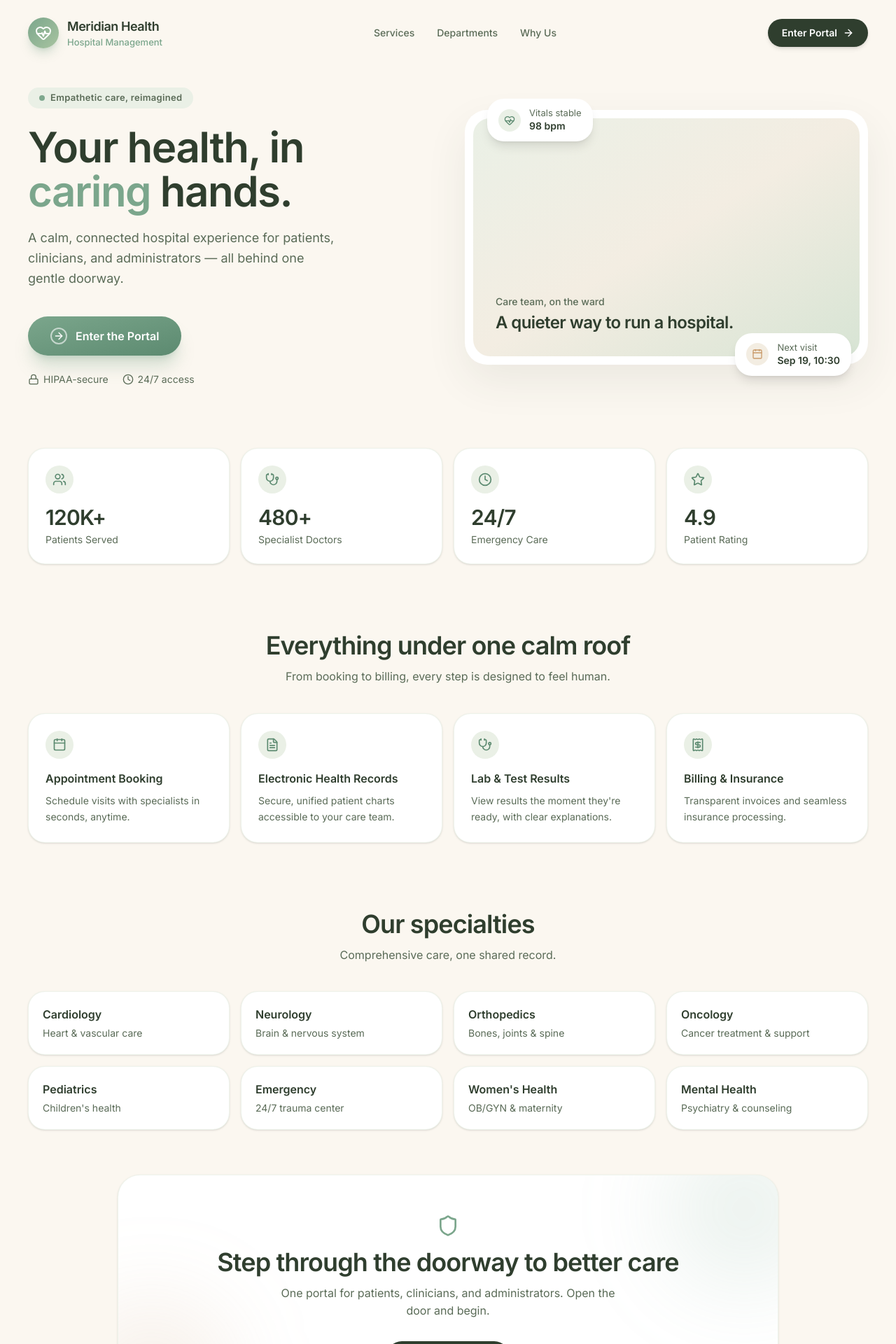
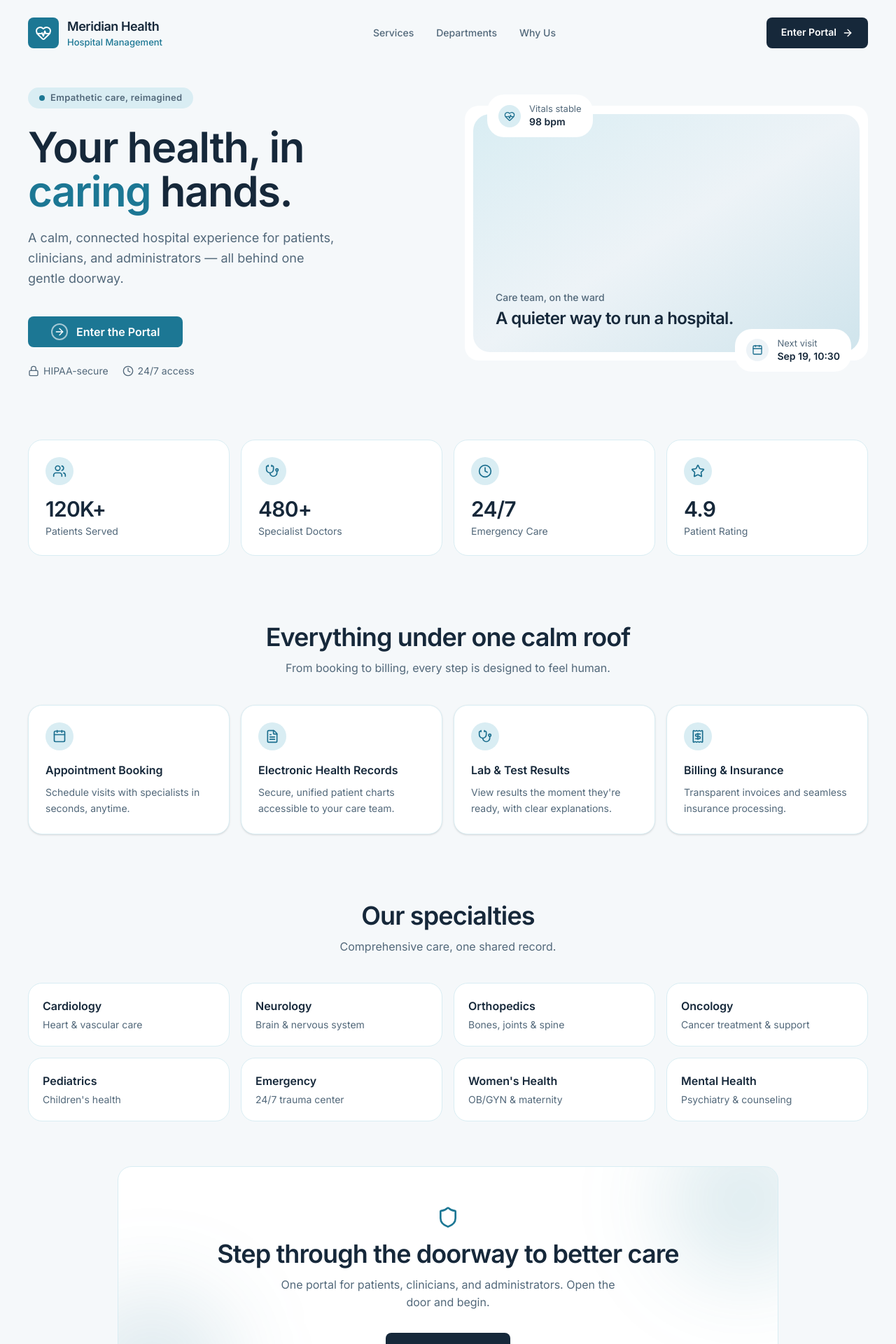
Before and after one commit to Salar11111/HMS-01, a Next.js app in the folder hms-portal/: page / in a window 1280 px wide. Shown: the top 1920 px of the page at 70% size. Built offline with nearby package versions, Linux system fonts and the light colour scheme; a web font is replaced by a local one.

Commit message:
style: enhance UI with a consistent design system

```diff
--- a/hms-portal/src/app/page.tsx
+++ b/hms-portal/src/app/page.tsx
@@ -3,7 +3,6 @@
 import Link from "next/link"
 import { useRouter } from "next/navigation"
 import { useCallback, useState } from "react"
-import { motion } from "framer-motion"
 import {
   ArrowRight,
   Calendar,
@@ -59,29 +58,29 @@ export default function LandingPage() {
   }
 
   return (
-    <div className="min-h-screen bg-[#FBF7F0] text-[#2F3E2E] overflow-hidden relative">
+    <div className="min-h-screen bg-[#F5F8FA] text-[#16283A] overflow-hidden relative">
       <PortalTransition isOpen={portalOpen} onComplete={finishEnter} />
 
-      <nav className="relative z-10 max-w-7xl mx-auto px-6 lg:px-10 py-6 flex items-center justify-between">
-        <Link href="/" className="flex items-center gap-3">
-          <span className="w-11 h-11 rounded-2xl bg-gradient-to-br from-[#7BA68C] to-[#A8C4A0] flex items-center justify-center shadow-lg shadow-[#7BA68C]/30 text-white">
-            <HeartPulse className="w-6 h-6" />
+      <nav className="relative z-10 max-w-7xl mx-auto px-4 py-5 sm:px-6 lg:px-10 lg:py-6 flex items-center justify-between gap-3">
+        <Link href="/" className="flex items-center gap-2 sm:gap-3 shrink-0">
+          <span className="w-10 h-10 sm:w-11 sm:h-11 rounded-[var(--r-btn)] bg-[#1C7794] flex items-center justify-center text-white shrink-0">
+            <HeartPulse className="w-5 h-5 sm:w-6 sm:h-6" />
           </span>
           <span className="leading-tight">
-            <span className="block font-semibold text-lg tracking-tight">Meridian Health</span>
-            <span className="block text-xs text-[#7BA68C] font-medium">Hospital Management</span>
+            <span className="block font-semibold text-base sm:text-lg tracking-tight whitespace-nowrap">Meridian Health</span>
+            <span className="hidden sm:block text-xs text-[#1C7794] font-medium">Hospital Management</span>
           </span>
         </Link>
-        <div className="hidden md:flex items-center gap-8 text-sm font-medium text-[#5A6B57]">
-          <a href="#services" className="hover:text-[#2F3E2E] transition-colors">Services</a>
-          <a href="#departments" className="hover:text-[#2F3E2E] transition-colors">Departments</a>
-          <a href="#about" className="hover:text-[#2F3E2E] transition-colors">Why Us</a>
+        <div className="hidden md:flex items-center gap-8 text-sm font-medium text-[#52687A]">
+          <a href="#services" className="hover:text-[#16283A] transition-colors">Services</a>
+          <a href="#departments" className="hover:text-[#16283A] transition-colors">Departments</a>
+          <a href="#about" className="hover:text-[#16283A] transition-colors">Why Us</a>
         </div>
         <button
           type="button"
           onClick={handleEnterPortal}
           disabled={portalOpen}
-          className="inline-flex items-center gap-2 px-5 py-2.5 rounded-full bg-[#2F3E2E] text-white text-sm font-semibold hover:bg-[#3D523B] transition-colors shadow-md disabled:pointer-events-none"
+          className="inline-flex items-center gap-2 clay-button px-5 bg-[#16283A] text-white text-sm font-semibold hover:bg-[#175F79] disabled:pointer-events-none"
         >
           Enter Portal
           <ArrowRight className="w-4 h-4" />
@@ -91,79 +90,74 @@ export default function LandingPage() {
       <main>
         <section className="max-w-7xl mx-auto px-6 lg:px-10 pt-8 pb-6 grid lg:grid-cols-2 gap-12 items-center">
           <div>
-            <span className="inline-flex items-center gap-2 px-4 py-1.5 rounded-full bg-[#EAF0E6] text-[#5A6B57] text-xs font-semibold tracking-wide">
-              <span className="w-2 h-2 rounded-full bg-[#7BA68C] animate-pulse" />
+            <span className="inline-flex items-center gap-2 px-4 py-1.5 rounded-full bg-[#D9EDF3] text-[#52687A] text-xs font-semibold tracking-wide">
+              <span className="w-2 h-2 rounded-full bg-[#1C7794]" />
               Empathetic care, reimagined
             </span>
             <h1 className="mt-6 text-5xl md:text-6xl font-semibold tracking-tight leading-[1.05] text-balance">
-              Your health, in <span className="text-[#7BA68C]">caring</span> hands.
+              Your health, in <span className="text-[#1C7794]">caring</span> hands.
             </h1>
-            <p className="mt-5 text-lg text-[#5A6B57] max-w-md leading-relaxed">
+            <p className="mt-5 text-lg text-[#52687A] max-w-md leading-relaxed">
               A calm, connected hospital experience for patients, clinicians, and administrators — all behind one gentle doorway.
             </p>
             <button
               type="button"
               onClick={handleEnterPortal}
               disabled={portalOpen}
-              className="group mt-10 inline-flex items-center gap-3 px-8 py-4 rounded-full bg-gradient-to-br from-[#7BA68C] to-[#5C8A70] text-white text-base font-semibold shadow-xl shadow-[#7BA68C]/30 hover:shadow-2xl hover:shadow-[#7BA68C]/40 hover:-translate-y-0.5 transition-all disabled:pointer-events-none"
+              className="group mt-10 inline-flex items-center gap-3 clay-button px-8 bg-[#1C7794] text-white text-base font-semibold disabled:pointer-events-none"
             >
               <span className="relative flex items-center justify-center w-6 h-6">
-                <span className="absolute inset-0 rounded-full border-2 border-white/60 group-hover:scale-125 transition-transform" />
+                <span className="absolute inset-0 rounded-full border-2 border-white/60 group-hover:scale-110 transition-transform" />
                 <ArrowRight className="w-4 h-4 relative z-10 group-hover:translate-x-0.5 transition-transform" />
               </span>
               Enter the Portal
             </button>
-            <div className="mt-6 flex items-center gap-5 text-sm text-[#5A6B57]">
+            <div className="mt-6 flex items-center gap-5 text-sm text-[#52687A]">
               <span className="inline-flex items-center gap-1.5"><Lock className="w-4 h-4" /> HIPAA-secure</span>
               <span className="inline-flex items-center gap-1.5"><Clock className="w-4 h-4" /> 24/7 access</span>
             </div>
           </div>
 
-          <motion.div
-            initial={{ opacity: 0, y: 16 }}
-            animate={{ opacity: 1, y: 0 }}
-            transition={{ duration: 0.6 }}
-            className="relative"
-          >
-            <div className="rounded-[2rem] bg-white p-3 shadow-[0_24px_60px_rgba(47,62,46,0.08)]">
-              <div className="relative h-[340px] rounded-[1.5rem] overflow-hidden bg-gradient-to-br from-[#EAF0E6] via-[#F3EDE2] to-[#d7e4d4]">
+          <div className="relative">
+            <div className="rounded-[var(--r-lg)] bg-white p-3 shadow-card">
+              <div className="relative h-[340px] rounded-[1.5rem] overflow-hidden bg-gradient-to-br from-[#D9EDF3] via-[#EDF3F7] to-[#cfe4ec]">
                 <div className="absolute inset-0 flex items-end p-8">
                   <div>
-                    <p className="text-sm font-medium text-[#5A6B57]">Care team, on the ward</p>
+                    <p className="text-sm font-medium text-[#52687A]">Care team, on the ward</p>
                     <p className="text-2xl font-semibold tracking-tight mt-1">A quieter way to run a hospital.</p>
                   </div>
                 </div>
               </div>
             </div>
-            <div className="absolute -top-4 left-8 bg-white rounded-2xl shadow-lg px-4 py-3 flex items-center gap-3">
-              <span className="w-8 h-8 rounded-xl bg-[#EAF0E6] flex items-center justify-center">
-                <HeartPulse className="w-4 h-4 text-[#5C8A70]" />
+            <div className="absolute -top-4 left-8 bg-white rounded-2xl shadow-card px-4 py-3 flex items-center gap-3">
+              <span className="w-8 h-8 rounded-xl bg-[#D9EDF3] flex items-center justify-center">
+                <HeartPulse className="w-4 h-4 text-[#1C6F8F]" />
               </span>
               <span>
-                <span className="block text-xs text-[#5A6B57]">Vitals stable</span>
+                <span className="block text-xs text-[#52687A]">Vitals stable</span>
                 <span className="block text-sm font-semibold">98 bpm</span>
               </span>
             </div>
-            <div className="absolute -bottom-4 right-6 bg-white rounded-2xl shadow-lg px-4 py-3 flex items-center gap-3">
-              <span className="w-8 h-8 rounded-xl bg-[#F3EDE2] flex items-center justify-center">
-                <Calendar className="w-4 h-4 text-[#C99A6A]" />
+            <div className="absolute -bottom-4 right-6 bg-white rounded-2xl shadow-card px-4 py-3 flex items-center gap-3">
+              <span className="w-8 h-8 rounded-xl bg-[#EDF3F7] flex items-center justify-center">
+                <Calendar className="w-4 h-4 text-[#1C6F8F]" />
               </span>
               <span>
-                <span className="block text-xs text-[#5A6B57]">Next visit</span>
+                <span className="block text-xs text-[#52687A]">Next visit</span>
                 <span className="block text-sm font-semibold">Sep 19, 10:30</span>
               </span>
             </div>
-          </motion.div>
+          </div>
         </section>
 
         <section id="stats" className="max-w-7xl mx-auto px-6 lg:px-10 py-16 grid sm:grid-cols-2 lg:grid-cols-4 gap-4">
           {stats.map((stat) => (
-            <div key={stat.label} className="bg-white rounded-3xl p-6 shadow-sm border border-[#EAF0E6]/80">
-              <span className="w-10 h-10 rounded-2xl bg-[#EAF0E6] flex items-center justify-center mb-4 text-[#5C8A70]">
+            <div key={stat.label} className="bg-white rounded-[var(--r-lg)] p-6 border border-[#D9EDF3]">
+              <span className="w-10 h-10 rounded-2xl bg-[#D9EDF3] flex items-center justify-center mb-4 text-[#1C6F8F]">
                 <stat.icon className="w-5 h-5" />
               </span>
               <p className="text-3xl font-semibold tracking-tight">{stat.value}</p>
-              <p className="text-sm text-[#5A6B57] mt-1">{stat.label}</p>
+              <p className="text-sm text-[#52687A] mt-1">{stat.label}</p>
             </div>
           ))}
         </section>
@@ -171,16 +165,16 @@ export default function LandingPage() {
         <section id="services" className="max-w-7xl mx-auto px-6 lg:px-10 py-8">
           <div className="text-center max-w-xl mx-auto mb-10">
             <h2 className="text-3xl md:text-4xl font-semibold tracking-tight">Everything under one calm roof</h2>
-            <p className="mt-3 text-[#5A6B57]">From booking to billing, every step is designed to feel human.</p>
+            <p className="mt-3 text-[#52687A]">From booking to billing, every step is designed to feel human.</p>
           </div>
           <div className="grid sm:grid-cols-2 lg:grid-cols-4 gap-4">
             {services.map((service) => (
-              <div key={service.title} className="bg-white rounded-3xl p-6 border border-[#EAF0E6]/80 shadow-sm">
-                <span className="w-10 h-10 rounded-2xl bg-[#EAF0E6] flex items-center justify-center mb-4 text-[#5C8A70]">
+              <div key={service.title} className="bg-white rounded-[var(--r-lg)] p-6 border border-[#D9EDF3] shadow-sm">
+                <span className="w-10 h-10 rounded-2xl bg-[#D9EDF3] flex items-center justify-center mb-4 text-[#1C6F8F]">
                   <service.icon className="w-5 h-5" />
                 </span>
                 <h3 className="font-semibold">{service.title}</h3>
-                <p className="mt-2 text-sm text-[#5A6B57] leading-relaxed">{service.desc}</p>
+                <p className="mt-2 text-sm text-[#52687A] leading-relaxed">{service.desc}</p>
               </div>
             ))}
           </div>
@@ -189,37 +183,37 @@ export default function LandingPage() {
         <section id="departments" className="max-w-7xl mx-auto px-6 lg:px-10 py-16">
           <div className="text-center max-w-xl mx-auto mb-10">
             <h2 className="text-3xl md:text-4xl font-semibold tracking-tight">Our specialties</h2>
-            <p className="mt-3 text-[#5A6B57]">Comprehensive care, one shared record.</p>
+            <p className="mt-3 text-[#52687A]">Comprehensive care, one shared record.</p>
           </div>
           <div className="grid sm:grid-cols-2 lg:grid-cols-4 gap-4">
             {departments.map((dept) => (
               <Link
                 key={dept.name}
                 href={`/departments/${slugify(dept.name)}`}
-                className="bg-white rounded-3xl p-5 border border-[#EAF0E6]/80 shadow-sm hover:shadow-md transition-shadow"
+                className="bg-white rounded-[var(--r-lg)] p-5 border border-[#D9EDF3] hover:border-[#8BC5D7] transition-colors"
               >
                 <h3 className="font-semibold">{dept.name}</h3>
-                <p className="mt-1 text-sm text-[#5A6B57]">{dept.desc}</p>
+                <p className="mt-1 text-sm text-[#52687A]">{dept.desc}</p>
               </Link>
             ))}
           </div>
         </section>
 
         <section id="about" className="max-w-5xl mx-auto px-6 lg:px-10 pb-20">
-          <div className="relative rounded-[2rem] bg-white p-10 md:p-14 text-center overflow-hidden shadow-sm border border-[#EAF0E6]/80">
-            <div className="absolute -top-16 -right-16 w-56 h-56 rounded-full bg-[#7BA68C]/15 blur-3xl" />
-            <div className="absolute -bottom-16 -left-16 w-56 h-56 rounded-full bg-[#C99A6A]/15 blur-3xl" />
+          <div className="relative rounded-[var(--r-lg)] bg-white p-10 md:p-14 text-center overflow-hidden border border-[#D9EDF3]">
+            <div className="absolute -top-16 -right-16 w-56 h-56 rounded-full bg-[#1C7794]/15 blur-3xl" />
+            <div className="absolute -bottom-16 -left-16 w-56 h-56 rounded-full bg-[#1C6F8F]/15 blur-3xl" />
             <div className="relative">
-              <Shield className="w-8 h-8 mx-auto text-[#7BA68C]" />
+              <Shield className="w-8 h-8 mx-auto text-[#1C7794]" />
               <h2 className="mt-4 text-3xl md:text-4xl font-semibold tracking-tight">Step through the doorway to better care</h2>
-              <p className="mt-3 text-[#5A6B57] max-w-lg mx-auto">
+              <p className="mt-3 text-[#52687A] max-w-lg mx-auto">
                 One portal for patients, clinicians, and administrators. Open the door and begin.
               </p>
               <button
                 type="button"
                 onClick={handleEnterPortal}
                 disabled={portalOpen}
-                className="mt-8 inline-flex items-center gap-2 px-6 py-3 rounded-full bg-[#2F3E2E] text-white text-sm font-semibold hover:bg-[#3D523B] transition-colors disabled:pointer-events-none"
+                className="mt-8 inline-flex items-center gap-2 clay-button px-6 bg-[#16283A] text-white text-sm font-semibold hover:bg-[#175F79] disabled:pointer-events-none"
               >
                 Enter the Portal
                 <ArrowRight className="w-4 h-4" />
@@ -229,7 +223,7 @@ export default function LandingPage() {
         </section>
       </main>
 
-      <footer className="max-w-7xl mx-auto px-6 lg:px-10 py-8 flex flex-col sm:flex-row items-center justify-between gap-3 text-sm text-[#5A6B57]">
+      <footer className="max-w-7xl mx-auto px-6 lg:px-10 py-8 flex flex-col sm:flex-row items-center justify-between gap-3 text-sm text-[#52687A]">
         <p>Meridian Health — Empathetic care, always.</p>
         <p>© {new Date().getFullYear()} Meridian Health. All rights reserved.</p>
       </footer>
```
